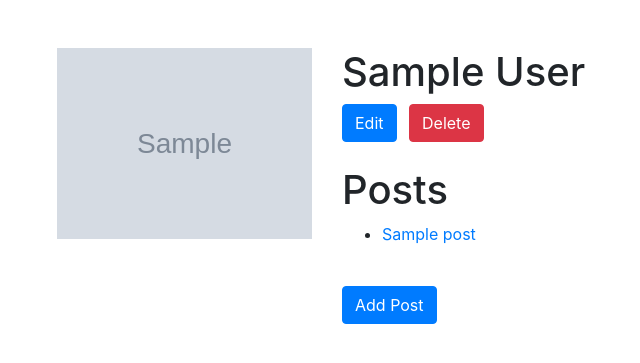
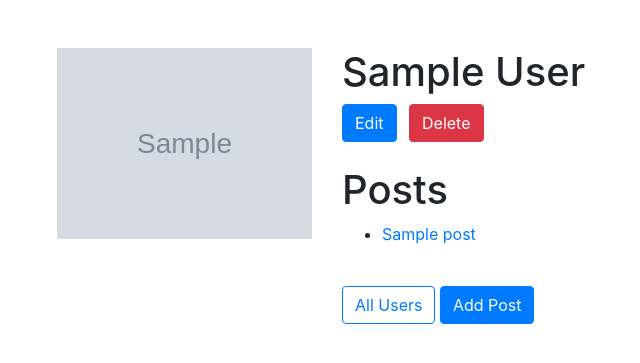
Before and after one commit to jrrlokken/blogly, a Flask app: page /users/1 in a window 1280 px wide. Shown: the top 363 px of the page, without its empty margins (28-668 px from the left). Run offline with Flask 2, Linux system fonts and the light colour scheme; tables that the repository leaves empty hold one stand-in row (values such as "Sample post"); grey boxes marked "Sample" are stand-in pictures; some libraries are stand-ins or nearby versions.

```diff
--- a/templates/users/user_detail.html
+++ b/templates/users/user_detail.html
@@ -32,6 +32,7 @@
         {% endfor %}
       </ul>
       {% endif %}
+      <a class="btn btn-outline-primary mt-4" href="/users">All Users</a>
       <a
         class="btn btn-primary text-white mt-4"
         href="/users/{{ user.id }}/posts/new"
```
